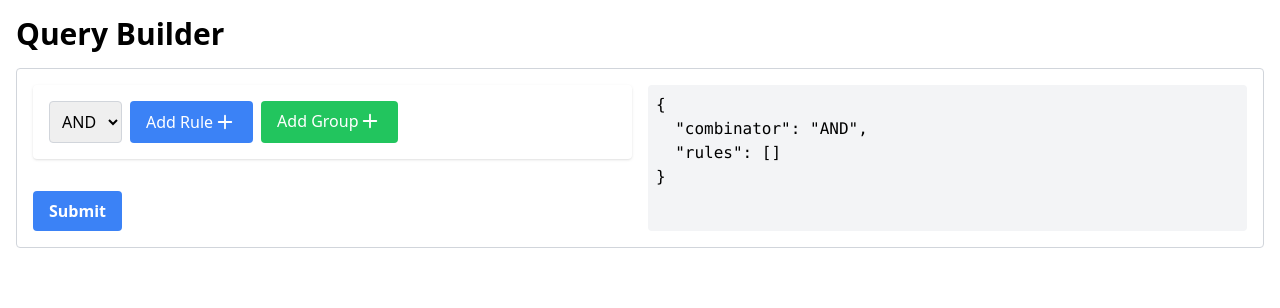
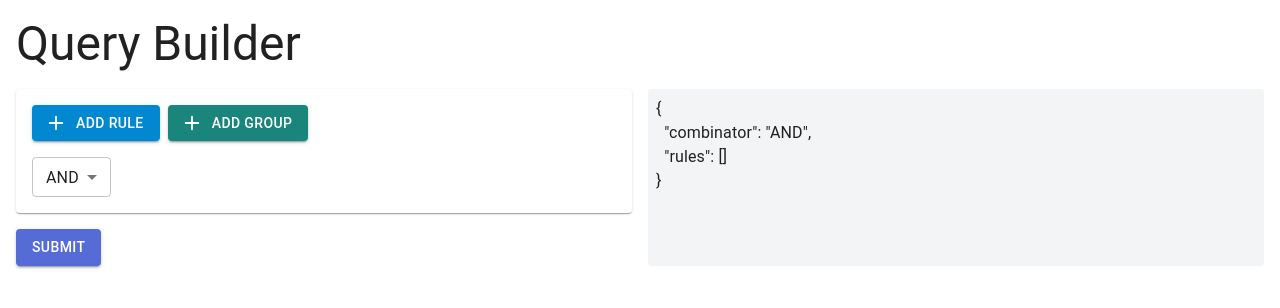
Before and after one commit to Seanjoyce1/query-builder, a React (Vite) app: page / in a window 1280 px wide. Shown: the top 308 px of the page. Built offline with nearby package versions, Linux system fonts and the light colour scheme.

Commit message:
Add Material-UI theme and refactor components for improved styling; replace native elements with MUI components for consistency and enhanced user experience

```diff
--- a/package.json
+++ b/package.json
@@ -13,7 +13,11 @@
     "dev:server": "nodemon --watch src/server --exec \"npx tsc -p tsconfig.node.json && node dist/server/index.js\""
   },
   "dependencies": {
-    "@heroicons/react": "^2.1.5",
+    "@emotion/react": "^11.13.3",
+    "@emotion/styled": "^11.13.0",
+    "@fontsource/roboto": "^5.1.0",
+    "@mui/icons-material": "^6.1.6",
+    "@mui/material": "^6.1.6",
     "axios": "1.7.7",
     "body-parser": "1.20.3",
     "concurrently": "9.0.1",
--- a/src/client/App.tsx
+++ b/src/client/App.tsx
@@ -1,9 +1,13 @@
+import { Typography } from "@mui/material"
 import QueryBuilder from "./features/QueryBuilder/QueryBuilder"
 
 function App() {
   return (
     <div className="p-4">
-      <h1 className="text-3xl font-bold mb-4">Query Builder</h1>
+      <Typography variant="h3" gutterBottom>
+        Query Builder
+      </Typography>
+
       <QueryBuilder />
     </div>
   )
--- a/src/client/elements/CombinatiorSelector/CombinatiorSelector.tsx
+++ b/src/client/elements/CombinatiorSelector/CombinatiorSelector.tsx
@@ -1,3 +1,4 @@
+import { MenuItem, Select } from "@mui/material"
 import { Combinator } from "../../data/types"
 
 interface CombinatorSelectorProps {
@@ -8,14 +9,16 @@ interface CombinatorSelectorProps {
 function CombinatorSelector(props: CombinatorSelectorProps) {
   const { combinator, onChange } = props
   return (
-    <select
+    <Select
       value={combinator}
       onChange={(e) => onChange(e.target.value as Combinator)}
-      className="border border-gray-300 p-2 rounded"
+      placeholder="AND"
+      defaultValue="AND"
+      size="small"
     >
-      <option value="AND">AND</option>
-      <option value="OR">OR</option>
-    </select>
+      <MenuItem value="AND">AND</MenuItem>
+      <MenuItem value="OR">OR</MenuItem>
+    </Select>
   )
 }
 
--- a/src/client/elements/ValueInput/ValueInput.tsx
+++ b/src/client/elements/ValueInput/ValueInput.tsx
@@ -1,3 +1,4 @@
+import { MenuItem, Select, TextField } from "@mui/material"
 import { Field, Rule } from "../../data/interface"
 
 interface ValueInputProps {
@@ -17,25 +18,26 @@ function ValueInput({ field, rule, onUpdate }: ValueInputProps) {
   switch (field.type) {
     case "enum":
       return (
-        <select
+        <Select
           value={rule.value as string}
           onChange={(e) => onUpdate({ ...rule, value: e.target.value })}
-          className="border border-gray-300 p-2 rounded"
+          size="small"
         >
           {field.options?.map((option) => (
-            <option key={option} value={option}>
+            <MenuItem key={option} value={option}>
               {option}
-            </option>
+            </MenuItem>
           ))}
-        </select>
+        </Select>
       )
     case "number":
       if (field.name === "amount") {
         return (
           <>
-            <input
+            <TextField
               type="number"
               value={(rule.value as { amount: number }).amount || ""}
+              size="small"
               onChange={(e) =>
                 onUpdate({
                   ...rule,
@@ -46,10 +48,10 @@ function ValueInput({ field, rule, onUpdate }: ValueInputProps) {
                   },
                 })
               }
-              className="border border-gray-300 p-2 rounded"
             />
-            <select
+            <Select
               value={(rule.value as { currency: string }).currency || ""}
+              size="small"
               onChange={(e) =>
                 onUpdate({
                   ...rule,
@@ -59,29 +61,26 @@ function ValueInput({ field, rule, onUpdate }: ValueInputProps) {
                   },
                 })
               }
-              className="border border-gray-300 p-2 rounded"
             >
-              <option value="USD">USD</option>
-              <option value="EUR">EUR</option>
-            </select>
+              <MenuItem value="USD">USD</MenuItem>
+              <MenuItem value="EUR">EUR</MenuItem>
+            </Select>
           </>
         )
       }
       return (
-        <input
+        <TextField
           type="number"
           value={rule.value as number}
           onChange={(e) => onUpdate({ ...rule, value: Number(e.target.value) })}
-          className="border border-gray-300 p-2 rounded"
         />
       )
     default:
       return (
-        <input
+        <TextField
           type="text"
           value={rule.value as string}
           onChange={(e) => onUpdate({ ...rule, value: e.target.value })}
-          className="border border-gray-300 p-2 rounded"
         />
       )
   }
--- a/src/client/features/Group/Group.tsx
+++ b/src/client/features/Group/Group.tsx
@@ -2,6 +2,7 @@ import { PlusIcon } from "@heroicons/react/20/solid"
 import { Group, Field, Rule } from "../../data/interface"
 import CombinatorSelector from "../../elements/CombinatiorSelector/CombinatiorSelector"
 import RuleComponent from "../Rule/Rule"
+import { Button, Card, Typography } from "@mui/material"
 
 interface GroupComponentProps {
   group: Group
@@ -15,7 +16,10 @@ function GroupComponent(props: GroupComponentProps) {
   const addRule = () => {
     onChange({
       ...group,
-      rules: [...group.rules, { fieldName: "", operation: "EQUAL", value: "" }],
+      rules: [
+        ...group.rules,
+        { fieldName: "amount", operation: "EQUAL", value: "" },
+      ],
     })
   }
 
@@ -48,10 +52,29 @@ function GroupComponent(props: GroupComponentProps) {
   }
 
   return (
-    <div
-      data-testid="group"
-      className="flex flex-col gap-2 p-4 shadow rounded mb-4 "
-    >
+    <Card data-testid="group" className="flex flex-col gap-2 p-4 mb-4">
+      <div className="flex flex-row gap-2 mb-2">
+        <Button
+          variant="contained"
+          color="info"
+          data-testid="add-rule"
+          onClick={addRule}
+          type="button"
+          startIcon={<PlusIcon className="size-6 text-white" />}
+        >
+          <Typography variant="button">Add Rule</Typography>
+        </Button>
+        <Button
+          variant="contained"
+          color="secondary"
+          data-testid="add-group"
+          onClick={addGroup}
+          type="button"
+          startIcon={<PlusIcon className="size-6 text-white" />}
+        >
+          <Typography variant="button">Add Group</Typography>
+        </Button>
+      </div>
       <div className="flex gap-2">
         <CombinatorSelector
           combinator={group.combinator}
@@ -59,24 +82,6 @@ function GroupComponent(props: GroupComponentProps) {
             onChange({ ...group, combinator: newCombinator })
           }
         />
-        <button
-          data-testid="add-rule"
-          className="bg-blue-500 text-white px-4 py-2 rounded flex items-center"
-          onClick={addRule}
-          type="button"
-        >
-          Add Rule
-          <PlusIcon className="size-6 text-white" />
-        </button>
-        <button
-          data-testid="add-group"
-          className="bg-green-500 text-white px-4 py-2 rounded flex"
-          onClick={addGroup}
-          type="button"
-        >
-          Add Group
-          <PlusIcon className="size-6 text-white" />
-        </button>
       </div>
 
       {group.rules.map((rule, index) => (
@@ -97,7 +102,7 @@ function GroupComponent(props: GroupComponentProps) {
           )}
         </div>
       ))}
-    </div>
+    </Card>
   )
 }
 
--- a/src/client/features/QueryBuilder/QueryBuilder.tsx
+++ b/src/client/features/QueryBuilder/QueryBuilder.tsx
@@ -1,3 +1,4 @@
+import { Button, Typography } from "@mui/material"
 import { Field, Group } from "../../data/interface"
 import GroupComponent from "../Group/Group"
 import { useState } from "react"
@@ -47,20 +48,19 @@ function QueryBuilder() {
   return (
     <div
       data-testid="query-builder"
-      className="p-4 border border-gray-300 rounded flex flex-col lg:flex-row gap-4"
+      className="flex flex-col lg:flex-row gap-4 "
     >
       <form className="w-full lg:w-1/2" onSubmit={handleSubmit}>
         <GroupComponent group={query} fields={fields} onChange={setQuery} />
-        <button
-          className="mt-4 bg-blue-500 hover:bg-blue-700 text-white font-bold py-2 px-4 rounded"
-          type="submit"
-        >
-          Submit
-        </button>
+        <Button variant="contained" type="submit">
+          <Typography variant="button">Submit</Typography>
+        </Button>
       </form>
 
       <pre className="p-2 bg-gray-100 rounded w-full lg:w-1/2">
-        {JSON.stringify(query, null, 2)}
+        <Typography variant="body1">
+          {JSON.stringify(query, null, 2)}
+        </Typography>
       </pre>
     </div>
   )
--- a/src/client/features/Rule/Rule.tsx
+++ b/src/client/features/Rule/Rule.tsx
@@ -1,7 +1,8 @@
+import { IconButton, MenuItem, Select } from "@mui/material"
 import { Field, Rule } from "../../data/interface"
 import { Operation } from "../../data/types"
 import ValueInput from "../../elements/ValueInput/ValueInput"
-import { TrashIcon } from "@heroicons/react/20/solid"
+import DeleteIcon from "@mui/icons-material/Delete"
 
 interface RuleComponentProps {
   rule: Rule
@@ -16,9 +17,12 @@ function RuleComponent(props: RuleComponentProps) {
   const field = fields.find((f) => f.name === rule.fieldName)
 
   return (
-    <div className="rule flex items-center space-x-2 mb-2">
-      <select
+    <div className="flex items-center gap-3 mb-2">
+      <Select
         value={rule.fieldName}
+        defaultValue="amount"
+        placeholder="amount"
+        size="small"
         onChange={(e) =>
           onUpdate({
             ...rule,
@@ -26,38 +30,33 @@ function RuleComponent(props: RuleComponentProps) {
             operation: "EQUAL",
           })
         }
-        className="border border-gray-300 p-2 rounded"
       >
-        <option value="">Select field</option>
         {fields.map((field) => (
-          <option key={field.name} value={field.name}>
+          <MenuItem key={field.name} value={field.name}>
             {field.label}
-          </option>
+          </MenuItem>
         ))}
-      </select>
-      <select
+      </Select>
+      <Select
         value={rule.operation}
+        size="small"
         onChange={(e) =>
           onUpdate({ ...rule, operation: e.target.value as Operation })
         }
-        className="border border-gray-300 p-2 rounded"
       >
-        <option value="EQUAL">Equal</option>
-        <option value="NOT_EQUAL">Not Equal</option>
+        <MenuItem value="EQUAL">Equal</MenuItem>
+        <MenuItem value="NOT_EQUAL">Not Equal</MenuItem>
         {field?.type === "number" && (
           <>
-            <option value="LESS_THAN">Less Than</option>
-            <option value="GREATER_THAN">Greater Than</option>
+            <MenuItem value="LESS_THAN">Less Than</MenuItem>
+            <MenuItem value="GREATER_THAN">Greater Than</MenuItem>
           </>
         )}
-      </select>
+      </Select>
       <ValueInput field={field} rule={rule} onUpdate={onUpdate} />
-      <button
-        onClick={onRemove}
-        className="bg-red-500 text-white px-4 py-2 rounded"
-      >
-        <TrashIcon className="size-6 text-white " />
-      </button>
+      <IconButton onClick={onRemove} color="error" size="medium">
+        <DeleteIcon fontSize="medium" />
+      </IconButton>
     </div>
   )
 }
--- a/src/client/main.tsx
+++ b/src/client/main.tsx
@@ -1,10 +1,17 @@
-import { StrictMode } from "react"
-import { createRoot } from "react-dom/client"
-import App from "./App.tsx"
+import * as React from "react"
+import * as ReactDOM from "react-dom/client"
+import { ThemeProvider } from "@mui/material/styles"
+import { CssBaseline } from "@mui/material"
+import theme from "./theme"
+import App from "./App"
+
 import "./index.css"
 
-createRoot(document.getElementById("root")!).render(
-  <StrictMode>
-    <App />
-  </StrictMode>
+ReactDOM.createRoot(document.getElementById("root")!).render(
+  <React.StrictMode>
+    <ThemeProvider theme={theme}>
+      <CssBaseline />
+      <App />
+    </ThemeProvider>
+  </React.StrictMode>
 )
--- /dev/null
+++ b/src/client/theme.tsx
@@ -0,0 +1,19 @@
+import { createTheme } from "@mui/material/styles"
+import { red } from "@mui/material/colors"
+
+const theme = createTheme({
+  cssVariables: true,
+  palette: {
+    primary: {
+      main: "#556cd6",
+    },
+    secondary: {
+      main: "#19857b",
+    },
+    error: {
+      main: red.A400,
+    },
+  },
+})
+
+export default theme
```
Also changed, not shown: 1 other file (tests, documents, lock files or other folders).
